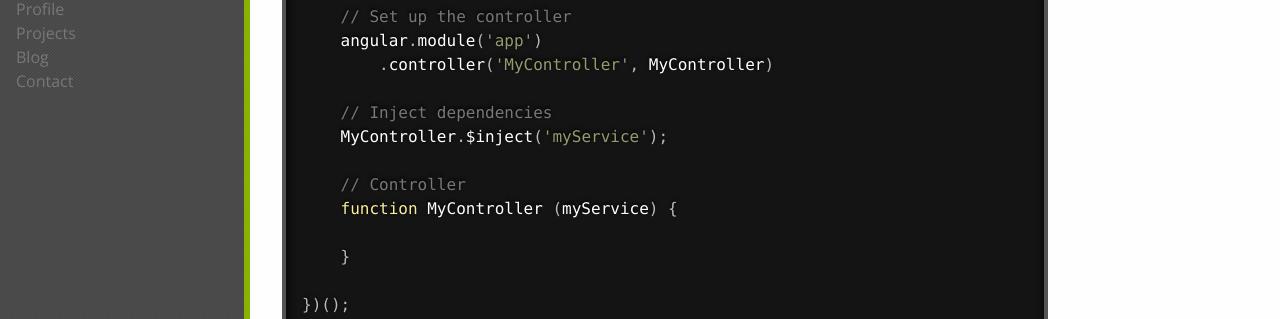
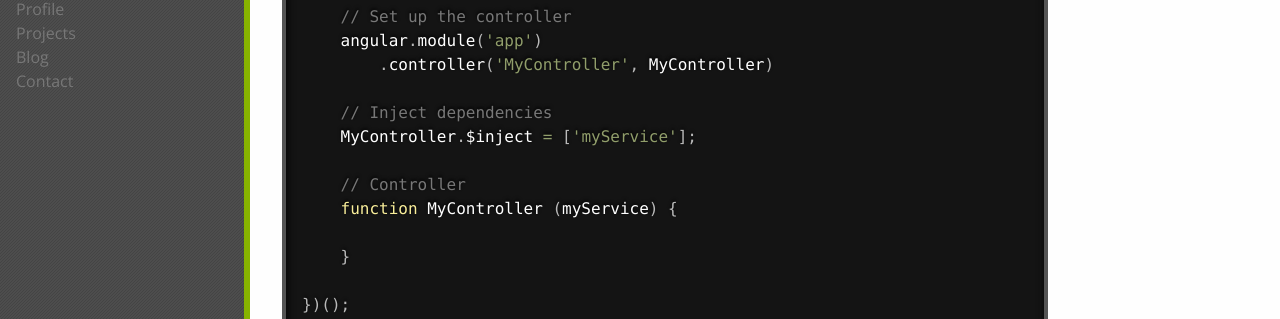
Before and after one commit to kenhowardpdx/kenhowardpdx.github.io, a Jekyll site: the page built from _posts/2015-01-13-the-best-way-to-setup-angularjs-controllers-the-basics.markdown, in a window 1280 px wide and 900 px high, scrolled down 2165 px. Shown: the part 315-634 px from the top of the window. Built offline with Jekyll 4.4.1, drawn with Linux system fonts in a browser that asks for light colours; nearby versions of some CDN libraries; Markdown is read by kramdown in place of the engine named in the settings.

Commit message:
Fix typo

```diff
--- a/_posts/2015-01-13-the-best-way-to-setup-angularjs-controllers-the-basics.markdown
+++ b/_posts/2015-01-13-the-best-way-to-setup-angularjs-controllers-the-basics.markdown
@@ -96,7 +96,7 @@
         .controller('MyController', MyController)
 
     // Inject dependencies
-    MyController.$inject('myService');
+    MyController.$inject = ['myService'];
 
     // Controller
     function MyController (myService) {
```
